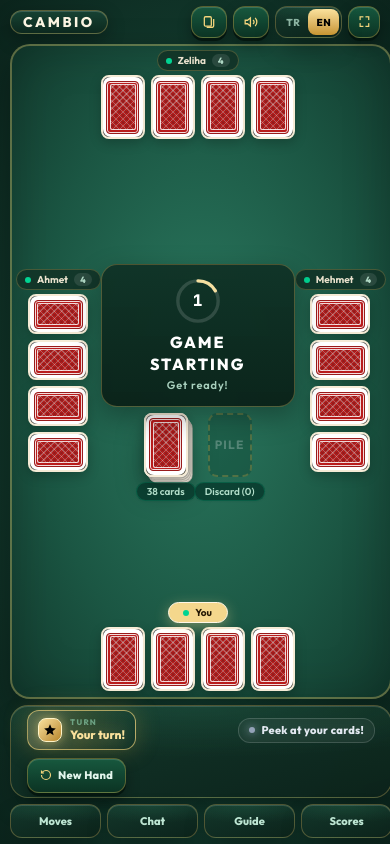
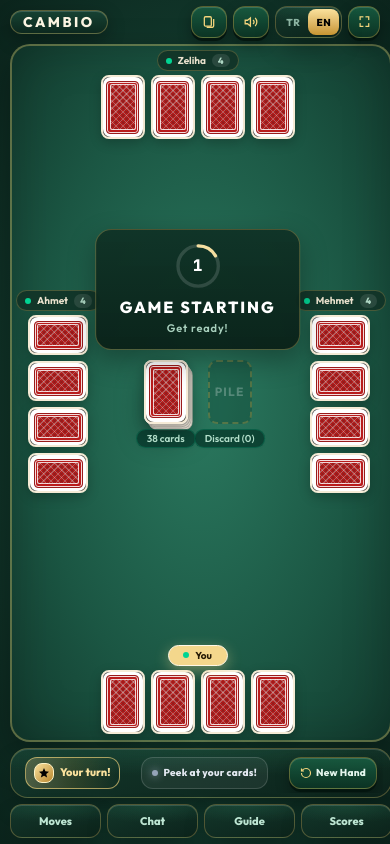
Before and after one commit to shackraa/cambio, a React (Vite) app: page /game/1 in a window 390 px wide. Built offline with nearby package versions, Linux system fonts and the light colour scheme.

Commit message:
v11: Lock table & TurnIndicator dimensions across all moves/discards, add Screen Wake Lock to prevent mobile sleep

```diff
--- a/src/components/CardGrid.tsx
+++ b/src/components/CardGrid.tsx
@@ -57,8 +57,26 @@ export const CardGrid = memo(function CardGrid({
     ? SLOT_DIM_MAP[size].landscape
     : SLOT_DIM_MAP[size].portrait;
 
+  // Oyuncunun kart sayısı azalsa bile masa satır/sütun yüksekliğinin sabit kalması için minimum boyut garantisi
+  const minTrackDim =
+    direction === 'vertical'
+      ? size === 'xs'
+        ? 'min-w-15 min-h-10'
+        : size === 'sm'
+          ? 'min-w-20 min-h-14'
+          : size === 'md'
+            ? 'min-w-24 min-h-16'
+            : 'min-w-28 min-h-20'
+      : size === 'xs'
+        ? 'min-h-16 min-w-11'
+        : size === 'sm'
+          ? 'min-h-20 min-w-14'
+          : size === 'md'
+            ? 'min-h-24 min-w-16'
+            : 'min-h-28 min-w-20';
+
   return (
-    <div className={gridClass}>
+    <div className={`${gridClass} ${minTrackDim}`}>
       {Array.from({ length: totalSlots }).map((_, i) => {
         const card = cards[i];
 
--- a/src/components/TurnIndicator.tsx
+++ b/src/components/TurnIndicator.tsx
@@ -19,14 +19,51 @@ interface TurnIndicatorProps {
   onPlayAgain?: () => void;
 }
 
-const PHASE_BADGE_STYLES: Partial<Record<GamePhase, { bg: string; border: string; text: string; dot: string }>> = {
-  draw:         { bg: 'rgba(212, 168, 67, 0.16)', border: 'rgba(243, 212, 124, 0.45)', text: '#fae19c', dot: '#f3d47c' },
-  action:       { bg: 'rgba(16, 185, 129, 0.18)', border: 'rgba(52, 211, 153, 0.45)',  text: '#6ee7b7', dot: '#34d399' },
-  stick_window: { bg: 'rgba(56, 189, 248, 0.18)', border: 'rgba(125, 211, 252, 0.45)', text: '#7dd3fc', dot: '#38bdf8' },
-  power:        { bg: 'rgba(192, 132, 252, 0.18)', border: 'rgba(216, 180, 254, 0.45)', text: '#d8b4fe', dot: '#c084fc' },
-  give_card:    { bg: 'rgba(251, 146, 60, 0.18)',  border: 'rgba(253, 186, 116, 0.45)', text: '#fdba74', dot: '#fb923c' },
-  cambio_round: { bg: 'rgba(239, 68, 68, 0.20)',   border: 'rgba(252, 165, 165, 0.5)',  text: '#fca5a5', dot: '#ef4444' },
-  results:      { bg: 'rgba(212, 168, 67, 0.22)', border: 'rgba(243, 212, 124, 0.6)',  text: '#fae19c', dot: '#f3d47c' },
+const PHASE_BADGE_STYLES: Partial<
+  Record<GamePhase, { bg: string; border: string; text: string; dot: string }>
+> = {
+  draw: {
+    bg: 'rgba(212, 168, 67, 0.16)',
+    border: 'rgba(243, 212, 124, 0.45)',
+    text: '#fae19c',
+    dot: '#f3d47c',
+  },
+  action: {
+    bg: 'rgba(16, 185, 129, 0.18)',
+    border: 'rgba(52, 211, 153, 0.45)',
+    text: '#6ee7b7',
+    dot: '#34d399',
+  },
+  stick_window: {
+    bg: 'rgba(56, 189, 248, 0.18)',
+    border: 'rgba(125, 211, 252, 0.45)',
+    text: '#7dd3fc',
+    dot: '#38bdf8',
+  },
+  power: {
+    bg: 'rgba(192, 132, 252, 0.18)',
+    border: 'rgba(216, 180, 254, 0.45)',
+    text: '#d8b4fe',
+    dot: '#c084fc',
+  },
+  give_card: {
+    bg: 'rgba(251, 146, 60, 0.18)',
+    border: 'rgba(253, 186, 116, 0.45)',
+    text: '#fdba74',
+    dot: '#fb923c',
+  },
+  cambio_round: {
+    bg: 'rgba(239, 68, 68, 0.20)',
+    border: 'rgba(252, 165, 165, 0.5)',
+    text: '#fca5a5',
+    dot: '#ef4444',
+  },
+  results: {
+    bg: 'rgba(212, 168, 67, 0.22)',
+    border: 'rgba(243, 212, 124, 0.6)',
+    text: '#fae19c',
+    dot: '#f3d47c',
+  },
 };
 
 export const TurnIndicator = memo(function TurnIndicator({
@@ -47,16 +84,16 @@ export const TurnIndicator = memo(function TurnIndicator({
   const t = translations[lang];
 
   const PHASE_LABELS: Record<GamePhase, string> = {
-    waiting:      t.phase_waiting,
-    peek:         t.phase_peek,
-    draw:         t.phase_draw,
-    action:       t.phase_action,
+    waiting: t.phase_waiting,
+    peek: t.phase_peek,
+    draw: t.phase_draw,
+    action: t.phase_action,
     stick_window: t.phase_stick_window,
-    power:        t.phase_power,
-    give_card:    t.phase_give_card,
+    power: t.phase_power,
+    give_card: t.phase_give_card,
     cambio_round: t.phase_cambio_round,
-    reveal:       t.phase_reveal,
-    results:      t.phase_results,
+    reveal: t.phase_reveal,
+    results: t.phase_results,
   };
 
   const pStyle = PHASE_BADGE_STYLES[phase] ?? {
@@ -66,70 +103,69 @@ export const TurnIndicator = memo(function TurnIndicator({
     dot: '#94a3b8',
   };
 
+  // SABİT YÜKSEKLİK (h-[40px] sm:h-[50px] flex-nowrap):
+  // Hiçbir hamlede, kart atılışında veya sayaç çıkışında alt barın yüksekliği 1 piksel bile değişmez;
+  // böylece üstteki yeşil masa asla küçülüp büyümez!
   return (
-    <div className="flex flex-wrap sm:flex-nowrap items-center justify-between w-full px-2 sm:px-5 min-h-[44px] sm:min-h-[54px] gap-2 sm:gap-4">
+    <div className="flex flex-nowrap items-center justify-between w-full px-1.5 sm:px-4 h-[40px] sm:h-[50px] gap-1.5 sm:gap-3 overflow-hidden select-none">
       {/* ─── SOL: OYUNCU SIRASI MADALYONU ─── */}
-      <div className="flex items-center gap-2 sm:gap-3 min-w-0">
-        <AnimatePresence mode="wait">
-          <motion.div
-            key={currentPlayerName + String(myTurn)}
-            initial={{ opacity: 0, x: -10, scale: 0.96 }}
-            animate={{ opacity: 1, x: 0, scale: 1 }}
-            exit={{ opacity: 0, x: 10, scale: 0.96 }}
-            transition={{ duration: 0.22 }}
-            className={`flex items-center gap-2 sm:gap-3 px-2.5 sm:px-4 py-1.5 sm:py-2 rounded-xl sm:rounded-2xl border transition-all ${
+      <div className="flex items-center gap-1.5 sm:gap-2.5 min-w-0 shrink-0">
+        <div
+          className={`flex items-center gap-1.5 sm:gap-2.5 h-8 sm:h-10 px-2 sm:px-3.5 rounded-xl border transition-colors ${
             myTurn
-                ? 'bg-gradient-to-r from-[#fae19c]/25 via-[#d4a843]/15 to-transparent border-[#f3d47c]/65 shadow-[0_0_25px_rgba(212,168,67,0.28)]'
+              ? 'bg-gradient-to-r from-[#fae19c]/25 via-[#d4a843]/15 to-transparent border-[#f3d47c]/65'
               : 'bg-black/30 border-white/10'
           }`}
         >
-            {/* Dönen / Parlayan Sıra İkonu */}
           <div
-              className={`w-6 h-6 sm:w-8 sm:h-8 rounded-lg sm:rounded-xl flex items-center justify-center shrink-0 border ${
+            className={`w-5 h-5 sm:w-7 sm:h-7 rounded-lg flex items-center justify-center shrink-0 border ${
               myTurn
-                  ? 'bg-gradient-to-br from-[#fae19c] to-[#b88728] text-black border-amber-100 shadow-[0_0_12px_rgba(243,212,124,0.6)]'
+                ? 'bg-gradient-to-br from-[#fae19c] to-[#b88728] text-black border-amber-100'
                 : 'bg-emerald-950/80 text-emerald-200/70 border-white/10'
             }`}
           >
             {myTurn ? (
-                <svg className="w-3.5 h-3.5 sm:w-4 sm:h-4" viewBox="0 0 24 24" fill="currentColor">
+              <svg
+                className="w-3 h-3 sm:w-3.5 sm:h-3.5"
+                viewBox="0 0 24 24"
+                fill="currentColor"
+              >
                 <path d="M12 2L14.8 8.5L22 9.3L16.5 14L18.2 21L12 17.3L5.8 21L7.5 14L2 9.3L9.2 8.5L12 2Z" />
               </svg>
             ) : (
-                <svg className="w-3.5 h-3.5 sm:w-4 sm:h-4" viewBox="0 0 24 24" fill="none" stroke="currentColor" strokeWidth="2.2">
+              <svg
+                className="w-3 h-3 sm:w-3.5 sm:h-3.5"
+                viewBox="0 0 24 24"
+                fill="none"
+                stroke="currentColor"
+                strokeWidth="2.2"
+              >
                 <circle cx="12" cy="8" r="4" />
                 <path d="M4 20c1.5-4 14.5-4 16 0" />
               </svg>
             )}
           </div>
 
-            <div className="flex flex-col leading-tight min-w-0">
-              <span className="text-emerald-200/50 text-[8px] sm:text-[9px] uppercase tracking-[0.16em] font-extrabold">
+          <div className="flex flex-col leading-none min-w-0">
+            <span className="hidden sm:inline text-emerald-200/50 text-[8px] uppercase tracking-[0.16em] font-extrabold mb-0.5">
               {t.turn}
             </span>
             <span
-                className={`font-extrabold text-xs sm:text-sm truncate ${
-                  myTurn ? 'text-[#fae19c] drop-shadow-[0_1px_8px_rgba(243,212,124,0.4)]' : 'text-white/90'
+              className={`font-extrabold text-[11px] sm:text-sm truncate max-w-[85px] sm:max-w-[140px] ${
+                myTurn ? 'text-[#fae19c]' : 'text-white/90'
               }`}
             >
               {myTurn ? t.yourTurn : currentPlayerName}
             </span>
           </div>
-          </motion.div>
-        </AnimatePresence>
+        </div>
       </div>
 
       {/* ─── ORTA: OYUN FAZI KAPSÜLÜ, CANLI SÜRE HALKASI VE TUR ROZETİ ─── */}
-      <div className="flex items-center gap-1.5 sm:gap-3 justify-center">
+      <div className="flex items-center gap-1.5 sm:gap-2.5 justify-center min-w-0 shrink">
         {/* Faz Kapsülü */}
-        <AnimatePresence mode="wait">
-          <motion.div
-            key={phase + lang}
-            initial={{ opacity: 0, y: 5 }}
-            animate={{ opacity: 1, y: 0 }}
-            exit={{ opacity: 0, y: -5 }}
-            transition={{ duration: 0.2 }}
-            className="flex items-center gap-1.5 sm:gap-2.5 px-2.5 sm:px-4 py-1.5 sm:py-2 rounded-xl sm:rounded-2xl shadow-inner"
+        <div
+          className="flex items-center gap-1.5 sm:gap-2 h-8 sm:h-10 px-2.5 sm:px-3.5 rounded-xl shrink-0"
           style={{
             background: pStyle.bg,
             border: `1px solid ${pStyle.border}`,
@@ -137,49 +173,40 @@ export const TurnIndicator = memo(function TurnIndicator({
         >
           <span
             className="w-1.5 h-1.5 sm:w-2 sm:h-2 rounded-full shrink-0"
-              style={{ backgroundColor: pStyle.dot, boxShadow: `0 0 8px ${pStyle.dot}` }}
+            style={{
+              backgroundColor: pStyle.dot,
+              boxShadow: `0 0 8px ${pStyle.dot}`,
+            }}
           />
           <div className="flex flex-col leading-none">
-              <span className="hidden sm:inline text-[8px] uppercase tracking-[0.18em] text-white/50 font-bold">
+            <span className="hidden md:inline text-[8px] uppercase tracking-[0.18em] text-white/50 font-bold mb-0.5">
               {t.phase}
             </span>
-              <span className="text-[11px] sm:text-xs font-extrabold tracking-wide sm:mt-0.5" style={{ color: pStyle.text }}>
+            <span
+              className="text-[10px] sm:text-xs font-extrabold tracking-wide whitespace-nowrap"
+              style={{ color: pStyle.text }}
+            >
               {PHASE_LABELS[phase]}
             </span>
           </div>
-          </motion.div>
-        </AnimatePresence>
+        </div>
 
-        {/* Geri Sayım Sayacı (Yapıştırma Penceresi vb.) */}
-        <AnimatePresence>
+        {/* Geri Sayım Sayacı (Yapıştırma Penceresi vb. - Sabit yükseklikte!) */}
         {timeLeft !== undefined && timeLeft > 0 && (
-            <motion.div
-              initial={{ opacity: 0, scale: 0.8 }}
-              animate={{ opacity: 1, scale: 1 }}
-              exit={{ opacity: 0, scale: 0.8 }}
-              className="flex items-center gap-1.5 sm:gap-2 px-2.5 sm:px-3.5 py-1.5 sm:py-2 rounded-xl sm:rounded-2xl bg-black/40 border border-sky-400/35"
-            >
-              <svg className="w-3 h-3 sm:w-3.5 sm:h-3.5 text-sky-300 animate-spin" style={{ animationDuration: '3s' }} viewBox="0 0 24 24" fill="none" stroke="currentColor" strokeWidth="2.2">
-                <circle cx="12" cy="12" r="9" />
-                <path d="M12 7v5l3 2" />
-              </svg>
-              <motion.span
-                key={timeLeft}
-                initial={{ scale: 1.25 }}
-                animate={{ scale: 1 }}
+          <div className="flex items-center gap-1 sm:gap-1.5 h-8 sm:h-10 px-2 sm:px-3 rounded-xl bg-black/40 border border-sky-400/35 shrink-0">
+            <span
               className={`font-black text-[11px] sm:text-xs font-['JetBrains_Mono'] ${
                 timeLeft <= 1 ? 'text-red-400' : 'text-sky-200'
               }`}
             >
               {timeLeft}s
-              </motion.span>
-            </motion.div>
+            </span>
+          </div>
         )}
-        </AnimatePresence>
 
         {/* Tur Sayacı */}
         {turnCount > 0 && phase !== 'results' && phase !== 'peek' && (
-          <div className="hidden sm:flex items-center gap-2 px-3.5 py-2 rounded-2xl bg-black/25 border border-[#e8c468]/25">
+          <div className="hidden md:flex items-center gap-1.5 h-8 sm:h-10 px-3 rounded-xl bg-black/25 border border-[#e8c468]/25 shrink-0">
             <span className="text-[9px] uppercase tracking-[0.15em] text-emerald-100/55 font-extrabold">
               {t.round}
             </span>
@@ -190,79 +217,67 @@ export const TurnIndicator = memo(function TurnIndicator({
         )}
 
         {/* Kimin Cambio Dediğini Gösteren Kalıcı Alt Bar Rozeti */}
-        <AnimatePresence>
         {cambioCaller !== null && phase !== 'results' && (
-            <motion.div
-              initial={{ opacity: 0, scale: 0.9 }}
-              animate={{ opacity: 1, scale: 1 }}
-              exit={{ opacity: 0, scale: 0.9 }}
-              className="flex items-center gap-1.5 sm:gap-2 px-2.5 sm:px-3.5 py-1.5 sm:py-2 rounded-xl sm:rounded-2xl bg-amber-500/20 border border-amber-300/45"
-            >
-              <span className="text-xs">🔔</span>
-              <span className="text-[11px] sm:text-xs font-bold text-[#fdf6e3] truncate max-w-[110px] sm:max-w-none">
+          <div className="hidden sm:flex items-center gap-1.5 h-8 sm:h-10 px-2.5 sm:px-3 rounded-xl bg-amber-500/20 border border-amber-300/45 shrink-0">
+            <span className="text-[11px] sm:text-xs font-bold text-[#fdf6e3] truncate max-w-[120px]">
               {cambioCallerName
                 ? lang === 'tr'
-                    ? `${cambioCallerName} Cambio Dedi`
-                    : `${cambioCallerName} Called Cambio`
+                  ? `${cambioCallerName} Cambio`
+                  : `${cambioCallerName} Cambio`
                 : 'CAMBIO'}
             </span>
             {remainingTurns !== undefined && remainingTurns > 0 && (
-                <span className="text-[9px] sm:text-[10px] font-extrabold px-1.5 sm:px-2 py-0.5 rounded-full bg-black/30 text-amber-200">
-                  {lang === 'tr' ? `${remainingTurns}` : `${remainingTurns}`}
+              <span className="text-[9px] sm:text-[10px] font-extrabold px-1.5 py-0.5 rounded-full bg-black/30 text-amber-200">
+                {remainingTurns}
               </span>
             )}
-            </motion.div>
+          </div>
         )}
-        </AnimatePresence>
       </div>
 
       {/* ─── SAĞ: 3D AKSİYON BUTONLARI (CAMBIO / TEKRAR OYNA / YENİ EL) ─── */}
-      <div className="flex items-center gap-2 sm:gap-3 justify-end">
-        <AnimatePresence mode="wait">
+      <div className="flex items-center gap-1.5 sm:gap-2 justify-end shrink-0">
         {phase === 'results' && onPlayAgain && (
-            <motion.button
-              key="playagain"
-              initial={{ opacity: 0, scale: 0.9 }}
-              animate={{ opacity: 1, scale: 1 }}
-              exit={{ opacity: 0, scale: 0.9 }}
-              className="btn-gold-3d px-3.5 sm:px-5 py-2 sm:py-2.5 rounded-xl font-black text-[11px] sm:text-xs uppercase tracking-[0.1em] cursor-pointer flex items-center gap-1.5 sm:gap-2"
+          <button
+            type="button"
+            className="btn-gold-3d h-8 sm:h-10 px-2.5 sm:px-4 rounded-xl font-black text-[10px] sm:text-xs uppercase tracking-wider cursor-pointer flex items-center gap-1.5 shrink-0"
             onClick={onPlayAgain}
           >
-              <svg className="w-3 h-3 sm:w-3.5 sm:h-3.5" viewBox="0 0 24 24" fill="currentColor">
+            <svg
+              className="w-3 h-3"
+              viewBox="0 0 24 24"
+              fill="currentColor"
+            >
               <polygon points="5 3 19 12 5 21 5 3" />
             </svg>
             <span>{t.playAgain}</span>
-            </motion.button>
+          </button>
         )}
 
         {myTurn && phase === 'draw' && cambioCaller === null && (
-            <motion.button
-              key="cambio"
-              initial={{ opacity: 0, scale: 0.9 }}
-              animate={{ opacity: 1, scale: 1 }}
-              exit={{ opacity: 0, scale: 0.9 }}
-              className="btn-crimson-3d px-3.5 sm:px-5 py-2 sm:py-2.5 rounded-xl font-black text-[11px] sm:text-xs tracking-[0.14em] uppercase cursor-pointer flex items-center gap-1.5 sm:gap-2"
+          <button
+            type="button"
+            className="btn-crimson-3d h-8 sm:h-10 px-2.5 sm:px-4 rounded-xl font-black text-[10px] sm:text-xs tracking-wider uppercase cursor-pointer flex items-center gap-1.5 shrink-0"
             onClick={onCallCambio}
           >
-              <span className="w-2 h-2 rounded-full bg-amber-300 shadow-[0_0_8px_#fde047]" />
+            <span className="w-1.5 h-1.5 sm:w-2 sm:h-2 rounded-full bg-amber-300" />
             <span>CAMBIO!</span>
-            </motion.button>
+          </button>
         )}
-        </AnimatePresence>
 
         {/* Yeni El / Sıfırla Butonu */}
         <button
           type="button"
-          className={`flex items-center gap-1.5 sm:gap-2 px-3 sm:px-4 py-2 sm:py-2.5 rounded-xl text-[11px] sm:text-xs font-extrabold cursor-pointer ${
-            resetCountdown !== null
-              ? 'btn-crimson-3d'
-              : 'btn-emerald-3d'
+          className={`flex items-center gap-1 sm:gap-1.5 h-8 sm:h-10 px-2.5 sm:px-3.5 rounded-xl text-[10px] sm:text-xs font-extrabold cursor-pointer shrink-0 ${
+            resetCountdown !== null ? 'btn-crimson-3d' : 'btn-emerald-3d'
           }`}
           onClick={onReset}
           title={lang === 'tr' ? 'Yeni el dağıt' : 'Deal new hand'}
         >
           <svg
-            className={`w-3 h-3 sm:w-3.5 sm:h-3.5 text-[var(--gold-light)] ${resetCountdown !== null ? 'animate-spin' : ''}`}
+            className={`w-3 h-3 sm:w-3.5 sm:h-3.5 text-[var(--gold-light)] ${
+              resetCountdown !== null ? 'animate-spin' : ''
+            }`}
             viewBox="0 0 24 24"
             fill="none"
             stroke="currentColor"
@@ -271,7 +286,7 @@ export const TurnIndicator = memo(function TurnIndicator({
             <path d="M3 12a9 9 0 1 0 9-9 9.75 9.75 0 0 0-6.74 2.74L3 8" />
             <path d="M3 3v5h5" />
           </svg>
-          <span className="tracking-wide">
+          <span className="tracking-wide whitespace-nowrap">
             {resetCountdown !== null
               ? `${resetCountdown}s`
               : lang === 'tr'
--- /dev/null
+++ b/src/hooks/useScreenWakeLock.ts
@@ -0,0 +1,69 @@
+import { useEffect } from 'react';
+
+/**
+ * Oyun açıkken telefon/tablet ekranının kararmasını ve kapanmasını önler.
+ * 1) Modern tarayıcılarda (Android Chrome, iOS 16.4+ Safari, Edge) W3C Screen Wake Lock API (`navigator.wakeLock.request('screen')`) kullanır.
+ * 2) Sekme arka plana gidip geri geldiğinde (`visibilitychange`) veya ilk dokunuşta kilidi otomatik yeniler.
+ */
+export function useScreenWakeLock() {
+  useEffect(() => {
+    let wakeLockSentinel: any = null;
+    let isMounted = true;
+
+    const requestWakeLock = async () => {
+      if (!isMounted) return;
+      try {
+        if ('wakeLock' in navigator && document.visibilityState === 'visible') {
+          if (wakeLockSentinel && !wakeLockSentinel.released) return;
+          // @ts-ignore
+          wakeLockSentinel = await navigator.wakeLock.request('screen');
+          wakeLockSentinel?.addEventListener?.('release', () => {
+            wakeLockSentinel = null;
+          });
+        }
+      } catch {
+        // Bazı mobil tarayıcılar ilk kullanıcı etkileşimini (pointerdown/touchstart) bekler
+      }
+    };
+
+    // Hemen dene
+    requestWakeLock();
+
+    // Kullanıcı ekrana dokunduğunda veya tıkladığında kilit düşmüşse tekrar al
+    const handleUserInteraction = () => {
+      if (!wakeLockSentinel || wakeLockSentinel.released) {
+        requestWakeLock();
+      }
+    };
+
+    // Sekme tekrar görünür olduğunda kilidi yenile
+    const handleVisibilityChange = () => {
+      if (document.visibilityState === 'visible') {
+        requestWakeLock();
+      }
+    };
+
+    document.addEventListener('visibilitychange', handleVisibilityChange);
+    window.addEventListener('pointerdown', handleUserInteraction, { passive: true });
+    window.addEventListener('touchstart', handleUserInteraction, { passive: true });
+
+    // Her 20 saniyede bir kilit durumunu kontrol eden güvenlik döngüsü
+    const keepAliveInterval = setInterval(() => {
+      if (document.visibilityState === 'visible' && (!wakeLockSentinel || wakeLockSentinel.released)) {
+        requestWakeLock();
+      }
+    }, 20000);
+
+    return () => {
+      isMounted = false;
+      clearInterval(keepAliveInterval);
+      document.removeEventListener('visibilitychange', handleVisibilityChange);
+      window.removeEventListener('pointerdown', handleUserInteraction);
+      window.removeEventListener('touchstart', handleUserInteraction);
+      if (wakeLockSentinel) {
+        wakeLockSentinel.release?.().catch(() => {});
+        wakeLockSentinel = null;
+      }
+    };
+  }, []);
+}
--- a/src/pages/GameBoard.tsx
+++ b/src/pages/GameBoard.tsx
@@ -20,6 +20,7 @@ import { CustomizationModal } from '../components/CustomizationModal';
 import { useCustomizationStore } from '../store/useCustomizationStore';
 import { StickFeedbackBanner } from '../components/StickFeedbackBanner';
 import { formatPlayerName } from '../utils/formatPlayerName';
+import { useScreenWakeLock } from '../hooks/useScreenWakeLock';
 
 export function GameBoard() {
   const { code } = useParams<{ code: string }>();
@@ -33,6 +34,9 @@ export function GameBoard() {
 
   const langStore = useLangStore();
   const t = translations[langStore.lang];
+
+  // Oyun açıkken telefon/tablet ekranının kararmasını ve kapanmasını önle
+  useScreenWakeLock();
 
   useEffect(() => {
     document.documentElement.lang = langStore.lang;
@@ -798,14 +802,15 @@ export function GameBoard() {
                 )}
               </div>
 
-              {/* Merkez: Deste + Çöp + Bilgilendirme Bannerları */}
+              {/* Merkez: Deste + Çöp + Bilgilendirme Bannerları (Bannerlar absolute olduğu için Deste/Çöp ve masa yüksekliği 1 piksel bile oynamaz!) */}
               <div className="col-start-2 row-start-2 flex flex-col items-center justify-center relative">
-                <div className={`${isUltraCompact ? 'mb-1.5' : 'mb-3'} flex flex-col items-center gap-1.5 sm:gap-2 justify-center z-[100]`}>
-                  <StickFeedbackBanner />
-                  <GameBackgroundOverlay myPlayerId={me?.id ?? lobbyInfo.playerId} />
-                </div>
+                <div className="relative flex flex-col items-center">
+                  {/* Peek fazı bilgilendirme kutusu ve Görsel Yapıştırma / Ceza Rozeti: Absolute olarak destenin hemen üstünde */}
+                  <div className="absolute bottom-[calc(100%+10px)] sm:bottom-[calc(100%+14px)] left-1/2 -translate-x-1/2 w-max max-w-[90vw] flex flex-col items-center gap-1.5 sm:gap-2 justify-center z-[100] pointer-events-none">
+                    <StickFeedbackBanner />
+                    <GameBackgroundOverlay myPlayerId={me?.id ?? lobbyInfo.playerId} />
+                  </div>
 
-                <div className="relative flex flex-col items-center">
                   <CenterArea
                     deck={deck}
                     discardPile={discardPile}
```
Lines whose indentation alone changed are shown as unchanged.
